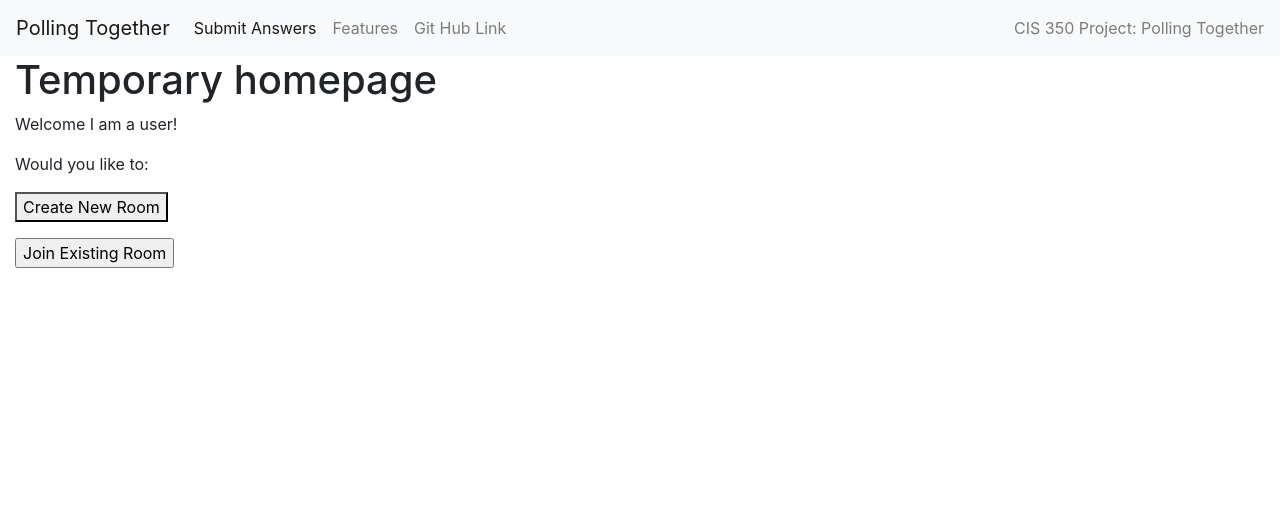
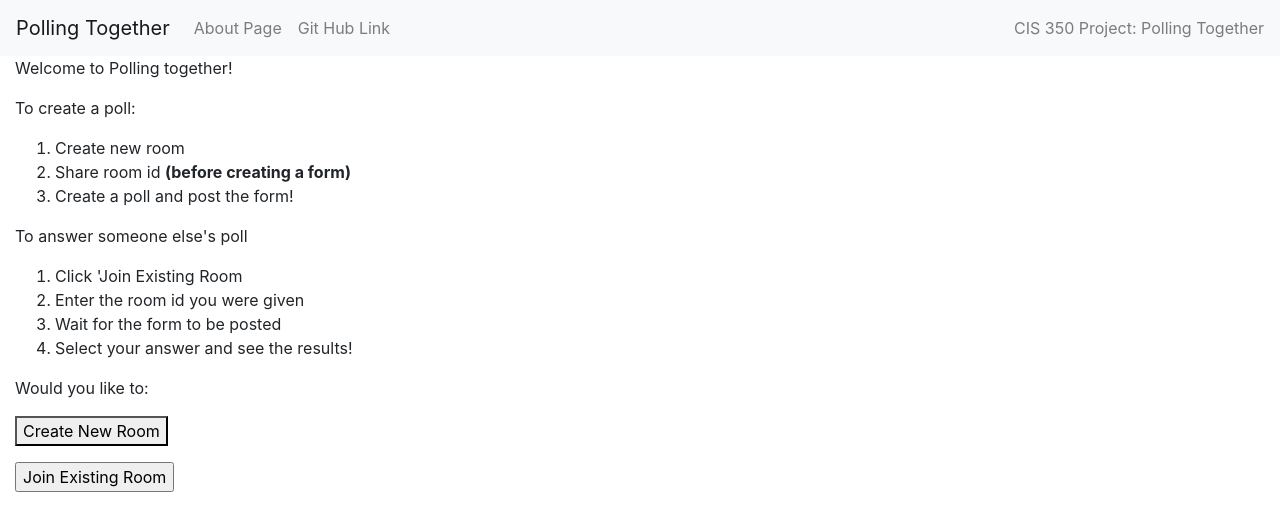
Before and after one commit to Dhaller18/PollTogether, a Flask app: page / in a window 1280 px wide. Shown: the top 531 px of the page. Run offline with Flask 2, Linux system fonts and the light colour scheme; data that the repository does not hold is empty; some libraries are stand-ins or nearby versions.

Commit message:
Removed unused pages and functions. Added some information to the home page and removed the test question link. Changed 'Features' to 'About Page'

```diff
--- a/app.py
+++ b/app.py
@@ -34,9 +34,8 @@ class Poll(db.Model):
 
 @app.route('/', methods=["POST", "GET"])
 def home():
-    session["user"] = "I am a user"
+    session["user"] = "User001"
     poll_user = session["user"]
-    # session["data"] = {'A': 1, 'B': 1, 'C': 1, 'D': 1}
     return render_template("home.html", user=poll_user,
                            openRooms=Room.query.all())
 
@@ -49,44 +48,6 @@ def join_existing():
             return redirect(url_for("poll_room", room_id=room))
 
     return render_template("joinRoom.html")
-
-
-@app.route('/user')
-def user():
-    poll_user = session["user"]
-    return f"hello {poll_user}"
-
-
-@app.route("/question/", methods=["POST", "GET"])
-def question():
-    if request.method == "POST":
-        session['recentAns'] = request.form['ans']
-
-        ans = session['recentAns']
-        add_answers(ans)
-
-        return redirect(url_for("results"))
-
-    else:
-        return render_template("submitAnswers.html")
-
-
-"""
-Creates a dictionary, data, in session if it does not already exist.
-Checks for the key in the dictionary that matches the param ans and increments its value.
-"""
-
-
-def add_answers(ans):
-    if "data" not in session:
-        session["data"] = {'A': 0, 'B': 0, 'C': 0, 'D': 0}
-
-    mydict = session["data"]
-
-    for entry in mydict:
-        if ans == entry:
-            mydict[entry] += 1
-    return mydict
 
 
 @app.route("/room/<room_id>/results/<poll_id>")
--- a/templates/base.html
+++ b/templates/base.html
@@ -15,11 +15,8 @@
     </button>
     <div class="collapse navbar-collapse" id="navbarText">
         <ul class="navbar-nav mr-auto">
-            <li class="nav-item active">
-                <a class="nav-link" href="/question/">Submit Answers <span class="sr-only">(current)</span></a>
-            </li>
             <li class="nav-item">
-                <a class="nav-link" href="#">Features</a>
+                <a class="nav-link" href="#">About Page</a>
             </li>
             <li class="nav-item">
                 <a class="nav-link" href="https://github.com/Dhaller18/PollTogether" target="_blank">Git Hub Link</a>
--- a/templates/home.html
+++ b/templates/home.html
@@ -2,8 +2,22 @@
 {% block title %}Home Page{% endblock %}
 
 {% block content %}
-    <h1>Temporary homepage</h1>
-    <p>Welcome {{ user }}!</p>
+    <p>Welcome to Polling together!</p>
+    <p>To create a poll:</p>
+    <ol>
+        <li>Create new room</li>
+        <li>Share room id <b>(before creating a form)</b></li>
+        <li>Create a poll and post the form!</li>
+    </ol>
+    <p>To answer someone else's poll</p>
+    <ol>
+        <li>Click 'Join Existing Room</li>
+        <li>Enter the room id you were given</li>
+        <li>Wait for the form to be posted</li>
+        <li>Select your answer and see the results!</li>
+    </ol>
+
+    <p></p>
 
     <form method="POST">
         <p>Would you like to:</p>
```
